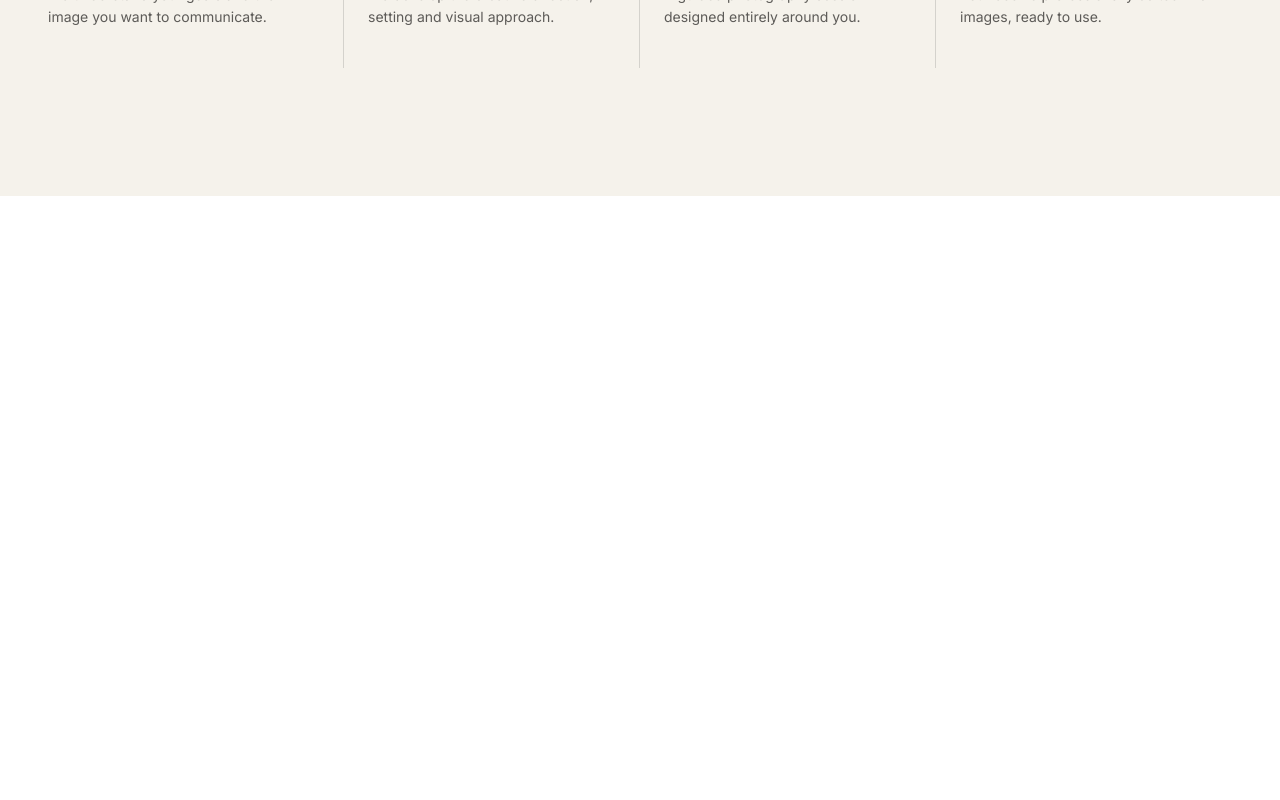
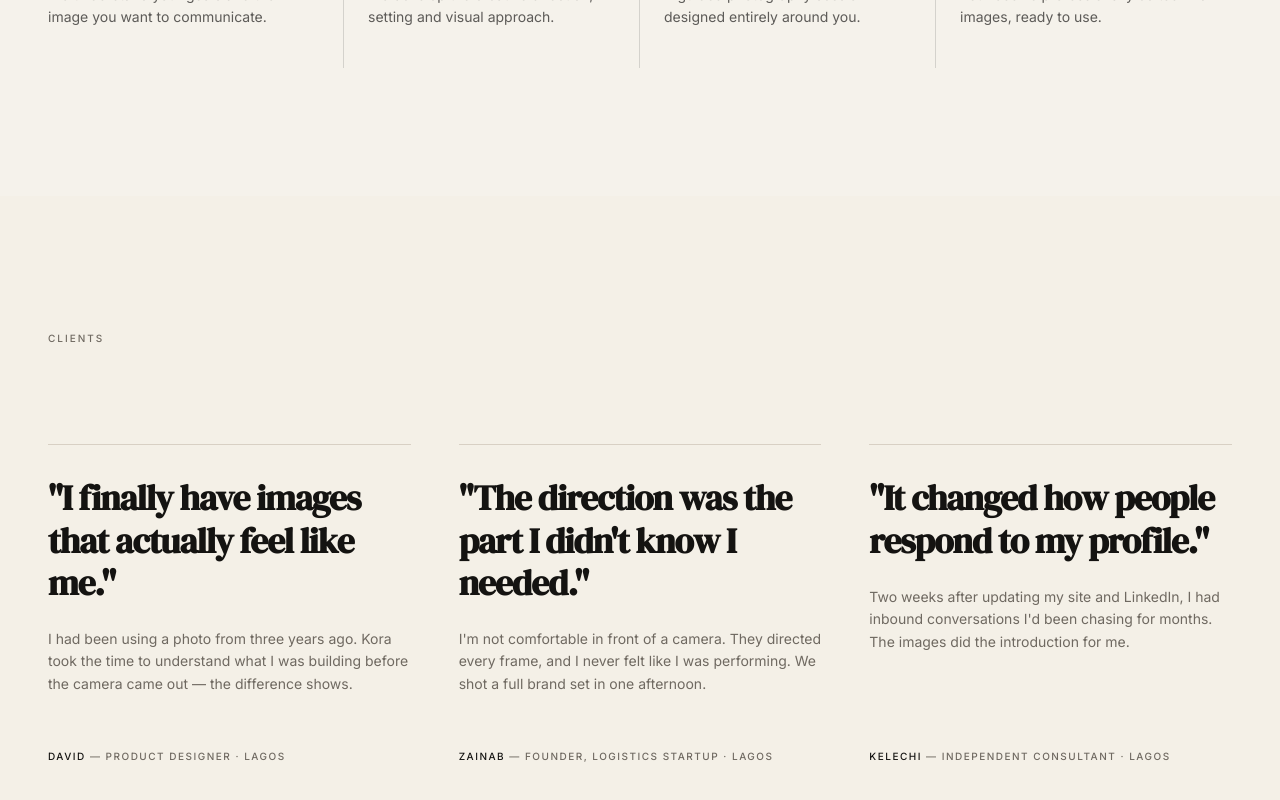
Before and after one commit to Izick7/KORA-PHOTOGRAPHY, a React (Vite) app: page / in a window 1280 px wide. Shown: the part 8316-9116 px from the top of the page. Before the commit the page ends 8512 px from the top, so only its background shows below. Built offline with nearby package versions, Linux system fonts and the light colour scheme.

Commit message:
feat: build Testimonials section

```diff
--- a/src/components/Testimonials.jsx
+++ b/src/components/Testimonials.jsx
@@ -0,0 +1,93 @@
+function Testimonials() {
+    return (
+        <section className="bg-kora-ivory px-6 py-20 text-kora-black md:px-12 md:py-32">
+
+            <div className="mx-auto max-w-[1680px]">
+
+                {/* HEADER */}
+                <div className="mb-16 md:mb-24">
+                    <span className="font-sans text-[10px] font-medium leading-none tracking-[0.2em] text-kora-muted uppercase">
+                        CLIENTS
+                    </span>
+                </div>
+
+
+                {/* TESTIMONIAL CARDS */}
+                <div className="grid gap-8 sm:grid-cols-2 lg:grid-cols-3 lg:gap-12">
+
+                    {/* CLIENT 01 */}
+                    <div className="flex flex-col justify-between border-t border-kora-border pt-8 min-h-[320px]">
+
+                        <div className="flex flex-col gap-6">
+                            <h3 className="font-display text-2xl font-bold leading-[1.2] tracking-tight text-kora-black md:text-3xl lg:text-[2.2rem]">
+                                "I finally have images that actually feel like me."
+                            </h3>
+
+                            <p className="font-sans text-sm leading-[1.6] text-kora-muted max-w-sm">
+                                I had been using a photo from three years ago.
+                                Kora took the time to understand what I was
+                                building before the camera came out — the
+                                difference shows.
+                            </p>
+                        </div>
+
+                        <div className="mt-12 font-sans text-[10px] font-medium uppercase tracking-[0.15em] text-kora-black">
+                            David <span className="text-kora-muted">— PRODUCT DESIGNER · LAGOS</span>
+                        </div>
+
+                    </div>
+
+
+                    {/* CLIENT 02 */}
+                    <div className="flex flex-col justify-between border-t border-kora-border pt-8 min-h-[320px]">
+
+                        <div className="flex flex-col gap-6">
+                            <h3 className="font-display text-2xl font-bold leading-[1.2] tracking-tight text-kora-black md:text-3xl lg:text-[2.2rem]">
+                                "The direction was the part I didn't know I needed."
+                            </h3>
+
+                            <p className="font-sans text-sm leading-[1.6] text-kora-muted max-w-sm">
+                                I'm not comfortable in front of a camera. They
+                                directed every frame, and I never felt like I was
+                                performing. We shot a full brand set in one
+                                afternoon.
+                            </p>
+                        </div>
+
+                        <div className="mt-12 font-sans text-[10px] font-medium uppercase tracking-[0.15em] text-kora-black">
+                            Zainab <span className="text-kora-muted">— FOUNDER, LOGISTICS STARTUP · LAGOS</span>
+                        </div>
+
+                    </div>
+
+
+                    {/* CLIENT 03 */}
+                    <div className="flex flex-col justify-between border-t border-kora-border pt-8 min-h-[320px]">
+
+                        <div className="flex flex-col gap-6">
+                            <h3 className="font-display text-2xl font-bold leading-[1.2] tracking-tight text-kora-black md:text-3xl lg:text-[2.2rem]">
+                                "It changed how people respond to my profile."
+                            </h3>
+
+                            <p className="font-sans text-sm leading-[1.6] text-kora-muted max-w-sm">
+                                Two weeks after updating my site and LinkedIn, I
+                                had inbound conversations I'd been chasing for
+                                months. The images did the introduction for me.
+                            </p>
+                        </div>
+
+                        <div className="mt-12 font-sans text-[10px] font-medium uppercase tracking-[0.15em] text-kora-black">
+                            Kelechi <span className="text-kora-muted">— INDEPENDENT CONSULTANT · LAGOS</span>
+                        </div>
+
+                    </div>
+
+                </div>
+
+            </div>
+
+        </section>
+    );
+}
+
+export default Testimonials;
--- a/src/pages/Home.jsx
+++ b/src/pages/Home.jsx
@@ -6,6 +6,7 @@ import MoreThanAphoto from "../components/MoreThanAphoto"
 import BehindTheImage from "../components/BehindTheImage"
 import Services from "../components/Services"
 import Process from "../components/Process"
+import Testimonials from "../components/Testimonials"
 
 
 function Home() {
@@ -19,6 +20,7 @@ function Home() {
       <BehindTheImage />
       <Services />
       <Process />
+      <Testimonials />
 
     </>
   )
```
